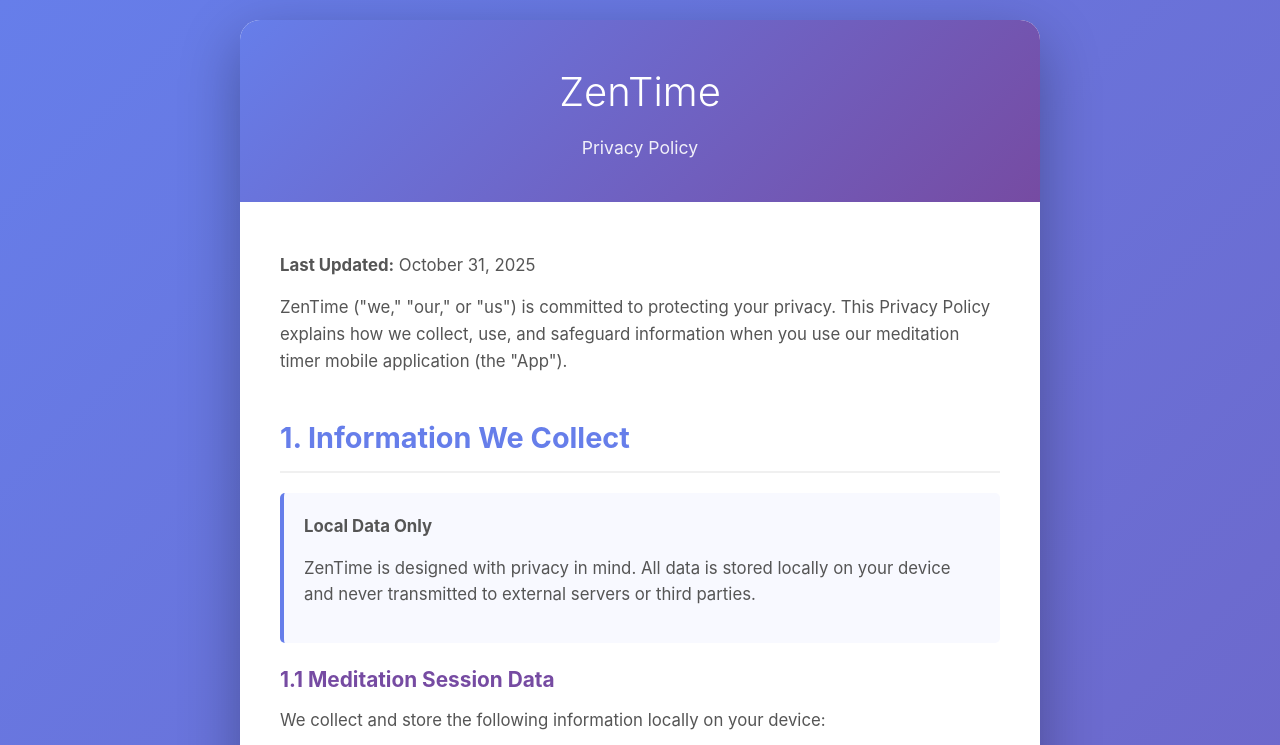
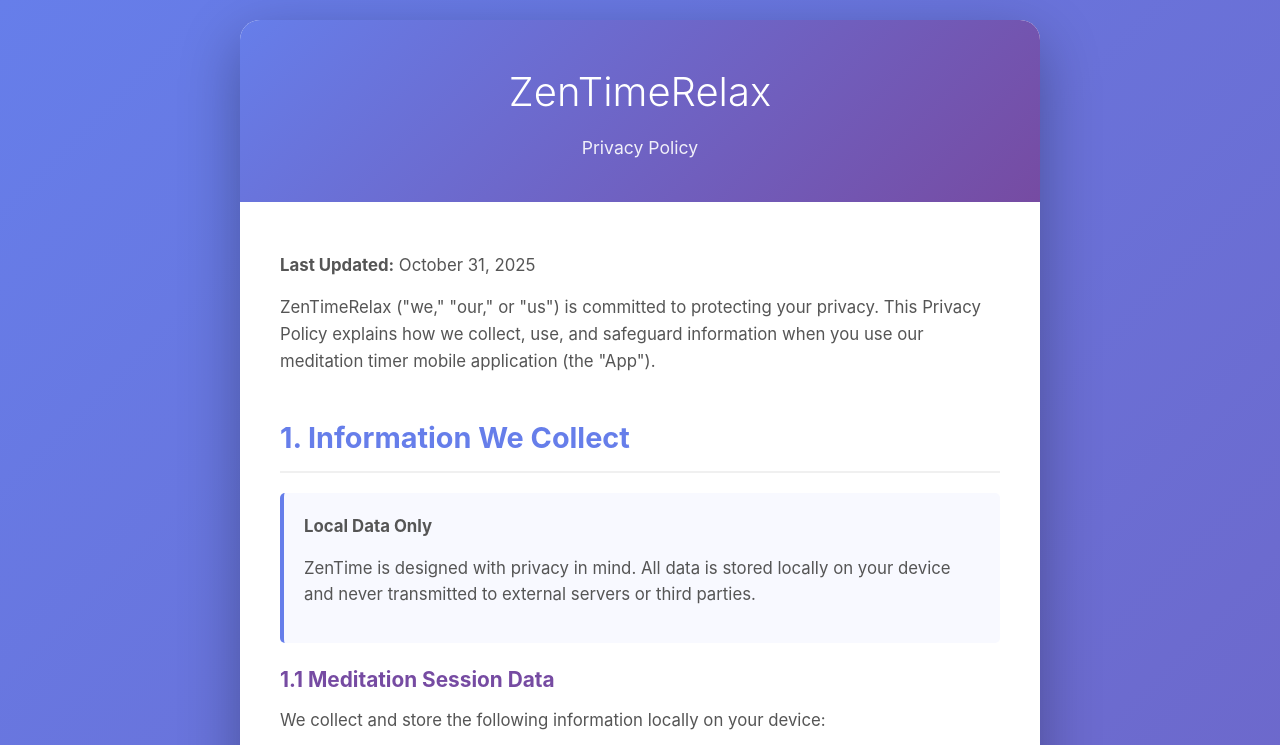
Before and after one commit to Rave1z/ZenTime, a plain HTML site: page docs/index.html in a window 1280 px wide. Shown: the top 745 px of the page. Drawn offline with Linux system fonts and the light colour scheme.

Commit message:
Update privacy policy: Rename ZenTime to ZenTimeRelax

```diff
--- a/docs/index.html
+++ b/docs/index.html
@@ -3,7 +3,7 @@
 <head>
     <meta charset="UTF-8">
     <meta name="viewport" content="width=device-width, initial-scale=1.0">
-    <title>Privacy Policy - ZenTime</title>
+    <title>Privacy Policy - ZenTimeRelax</title>
     <style>
         * {
             margin: 0;
@@ -136,7 +136,7 @@
 <body>
     <div class="container">
         <div class="header">
-            <h1>ZenTime</h1>
+            <h1>ZenTimeRelax</h1>
             <p>Privacy Policy</p>
         </div>
 
@@ -144,7 +144,7 @@
             <div class="section">
                 <p class="last-updated"><strong>Last Updated:</strong> October 31, 2025</p>
                 <p>
-                    ZenTime ("we," "our," or "us") is committed to protecting your privacy. This Privacy Policy explains how we collect, use, and safeguard information when you use our meditation timer mobile application (the "App").
+                    ZenTimeRelax ("we," "our," or "us") is committed to protecting your privacy. This Privacy Policy explains how we collect, use, and safeguard information when you use our meditation timer mobile application (the "App").
                 </p>
             </div>
 
```
